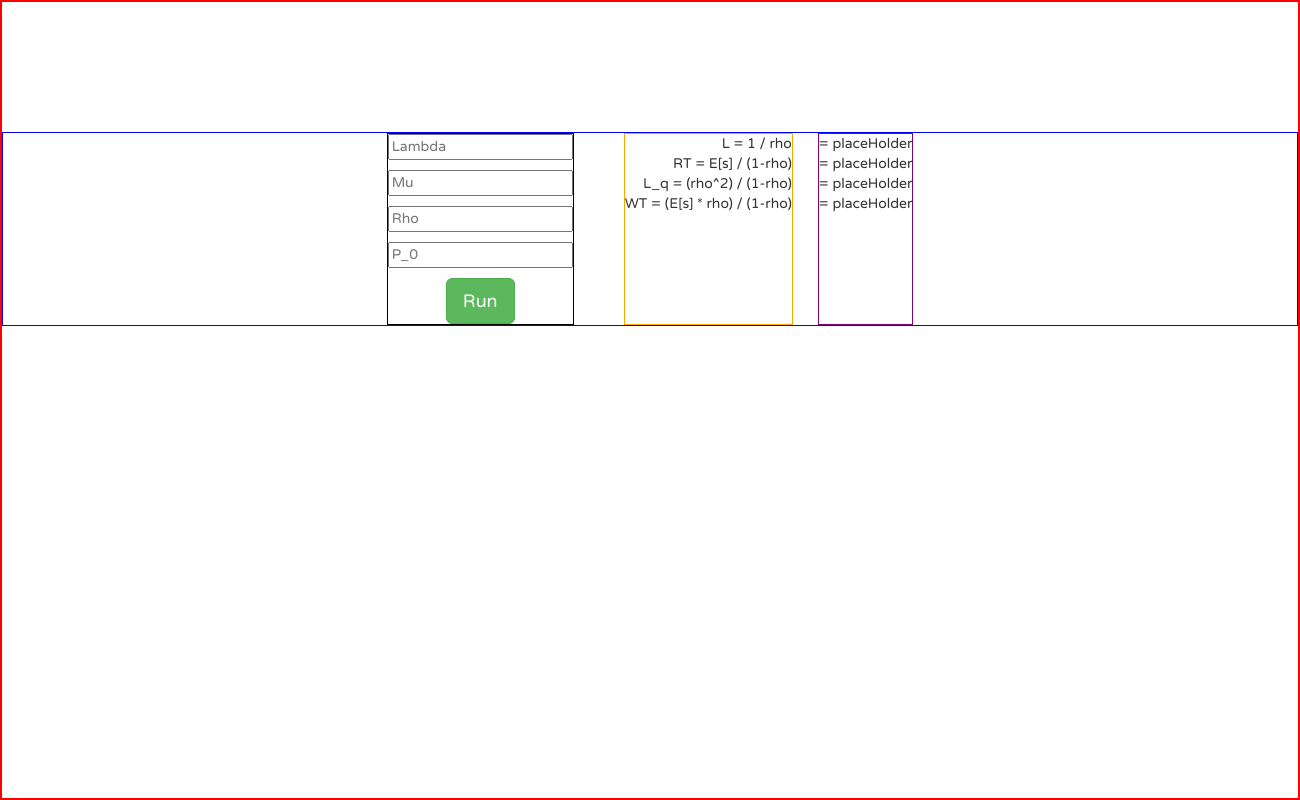
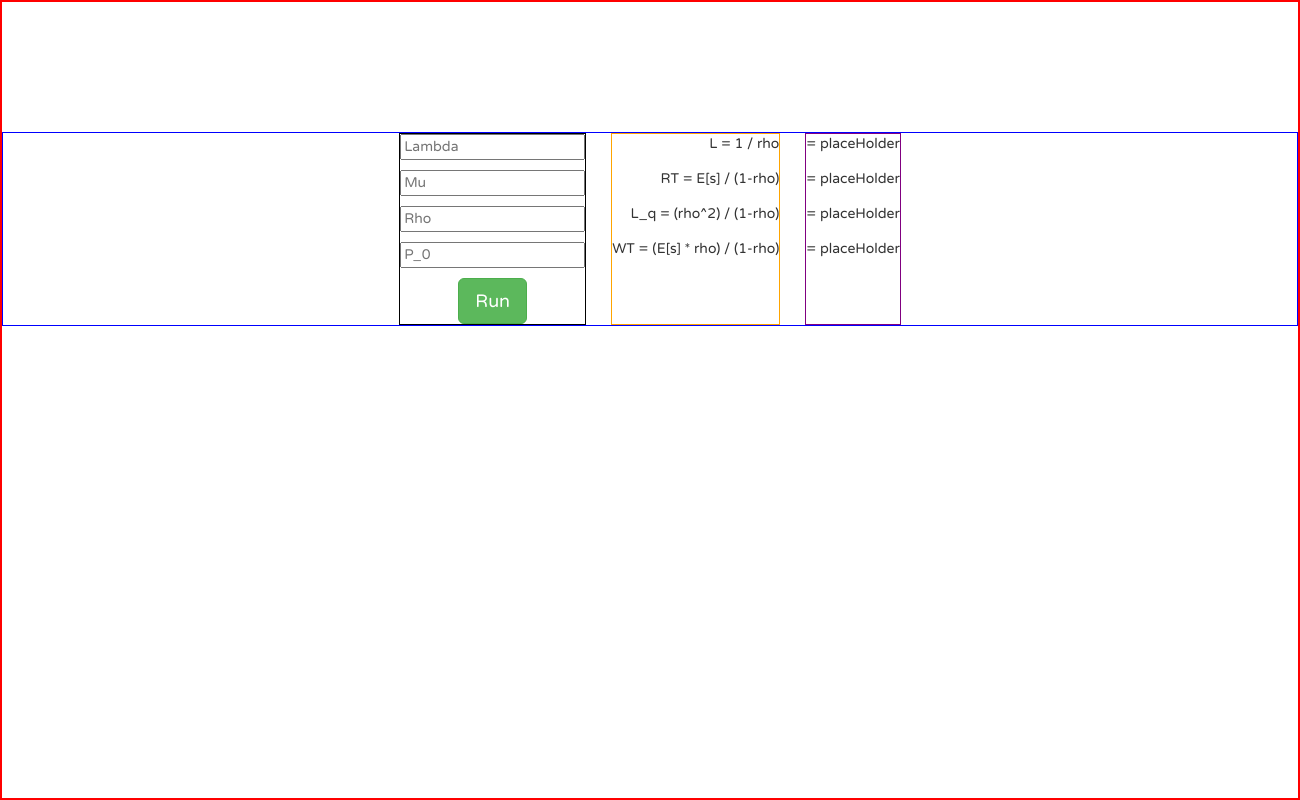
Before and after one commit to Patrick9263/QueueProject, an Electron app: page index.html in a window 1300 px wide. Drawn offline with nearby package versions, Linux system fonts and the light colour scheme.

Commit message:
Better spacing

```diff
--- a/index.html
+++ b/index.html
@@ -30,32 +30,32 @@
         </button>
       </div>
 
-      <div id="results">
-          <div class="noselect" id="L">
+      <div id="resultsContainer">
+          <div class="noselect results" id="L">
             L = 1 / rho
           </div>
-          <div class="noselect" id="RT">
+          <div class="noselect results" id="RT">
             RT = E[s] / (1-rho)
           </div>
-          <div class="noselect" id="L_q">
+          <div class="noselect results" id="L_q">
             L_q = (rho^2) / (1-rho)
           </div>
-          <div class="noselect" id="WT">
+          <div class="noselect results" id="WT">
             WT = (E[s] * rho) / (1-rho)
           </div>
       </div>
 
-      <div id="resultValues">
-          <div class="noselect">
+      <div id="resultValuesContainer">
+          <div class="noselect resultValues">
             = placeHolder
           </div>
-          <div class="noselect">
+          <div class="noselect resultValues">
             = placeHolder
           </div>
-          <div class="noselect">
+          <div class="noselect resultValues">
             = placeHolder
           </div>
-          <div class="noselect">
+          <div class="noselect resultValues">
             = placeHolder
           </div>
       </div>
--- a/style.css
+++ b/style.css
@@ -36,14 +36,22 @@ body {
     border: 1px solid black;
 }
 
-#results {
+#resultsContainer {
     border: 1px solid orange;
     text-align: right;
-    margin-left: 50px;
+    margin-left: 25px;
 }
 
-#resultValues {
+.results {
+    padding-bottom: 15px;
+}
+
+#resultValuesContainer {
     text-align: left;
     border: 1px solid purple;
     margin-left: 25px;
 }
+
+.resultValues {
+    padding-bottom: 15px;
+}
```
